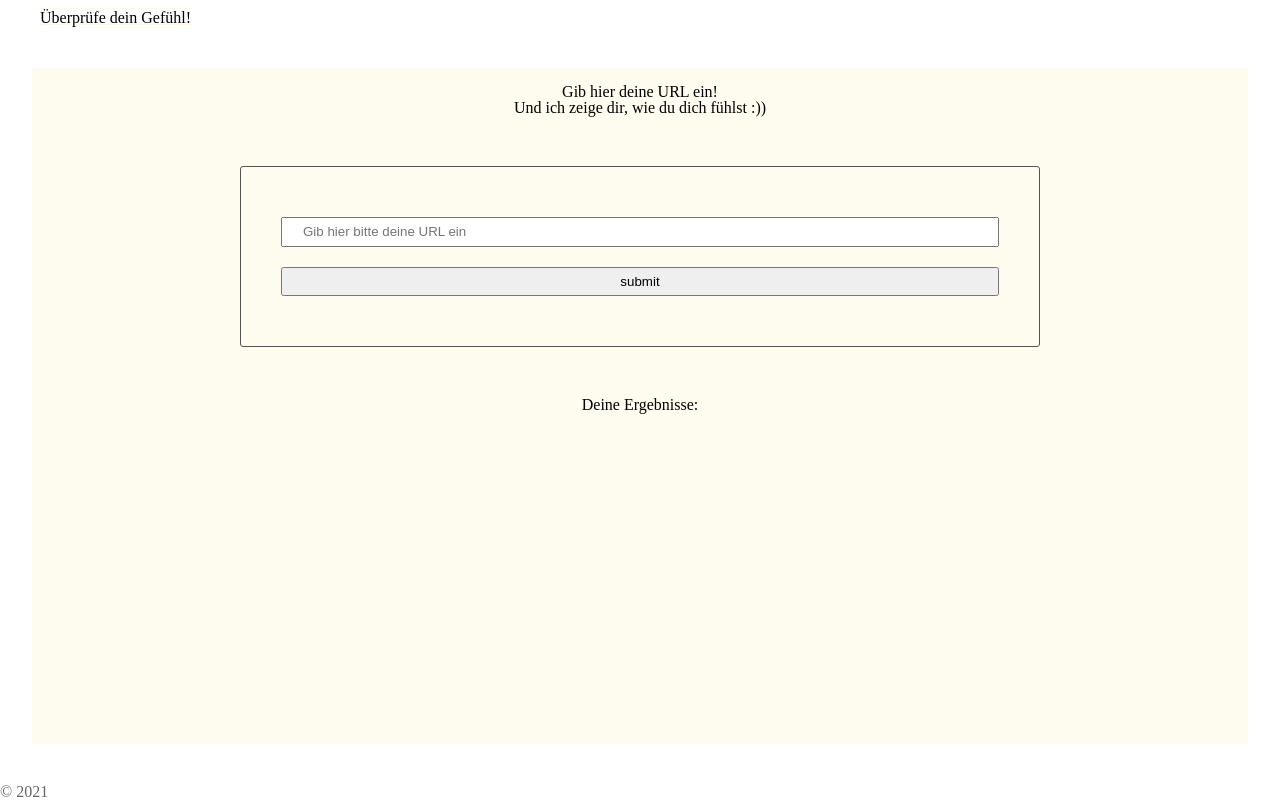
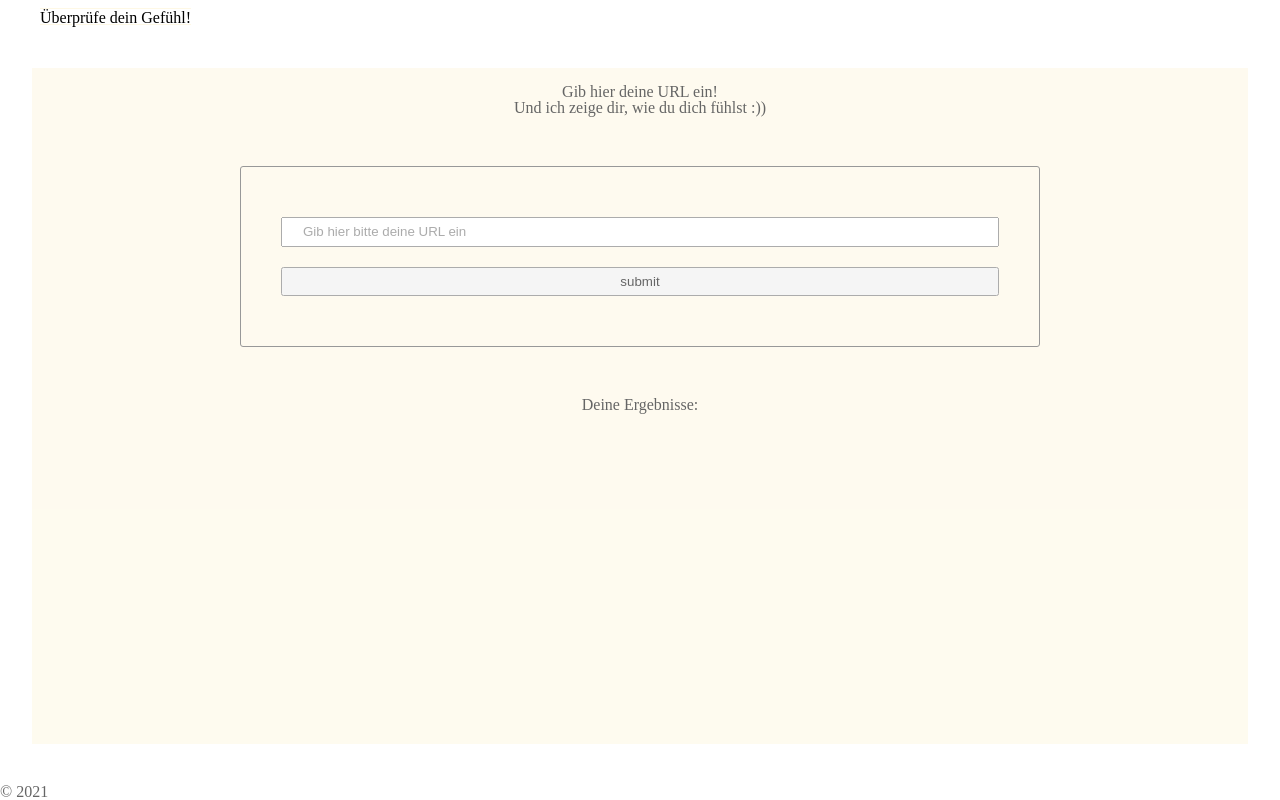
Before and after one commit to pGreme/3-evaluate-news, a website built with webpack: page src/client/views/index.html in a window 1280 px wide. Built offline with nearby package versions, Linux system fonts and the light colour scheme.

Commit message:
Update base.scss

```diff
--- a/src/client/styles/base.scss
+++ b/src/client/styles/base.scss
@@ -13,7 +13,8 @@ main {
     justify-content: center;
     text-align: center;
     margin: 2em;
-    background: rgb(254, 248, 229, 0.6); //cornsilk;
+    background: rgb(254, 248, 229); //cornsilk;
+    opacity:  0.6;
 }
 
 section {
```
